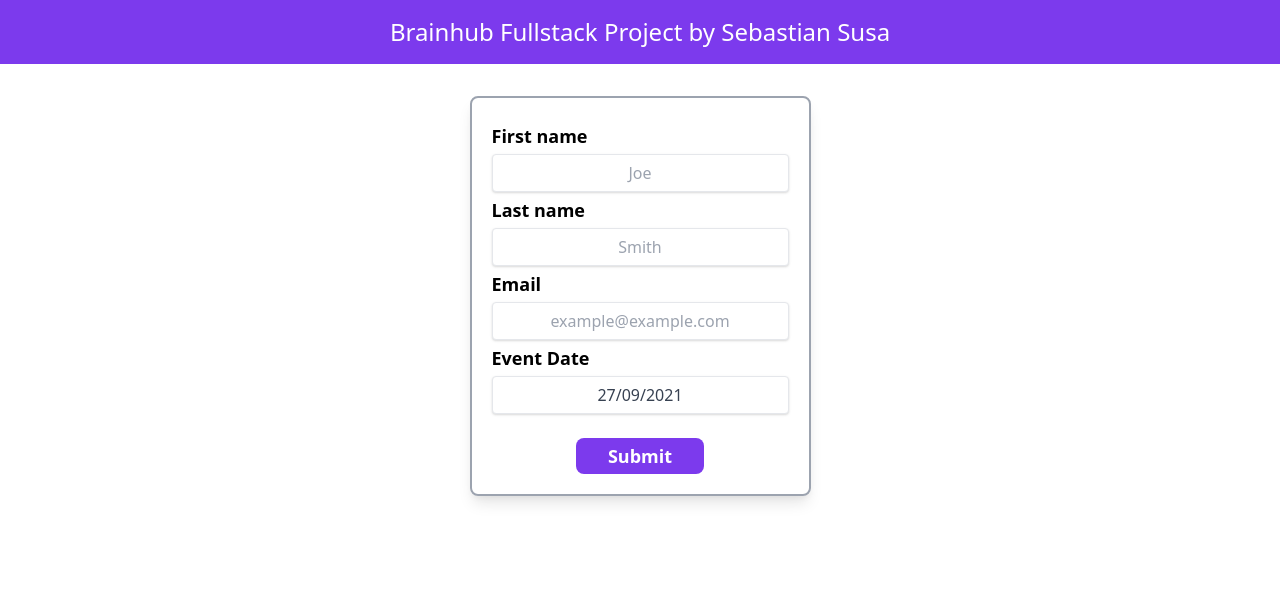
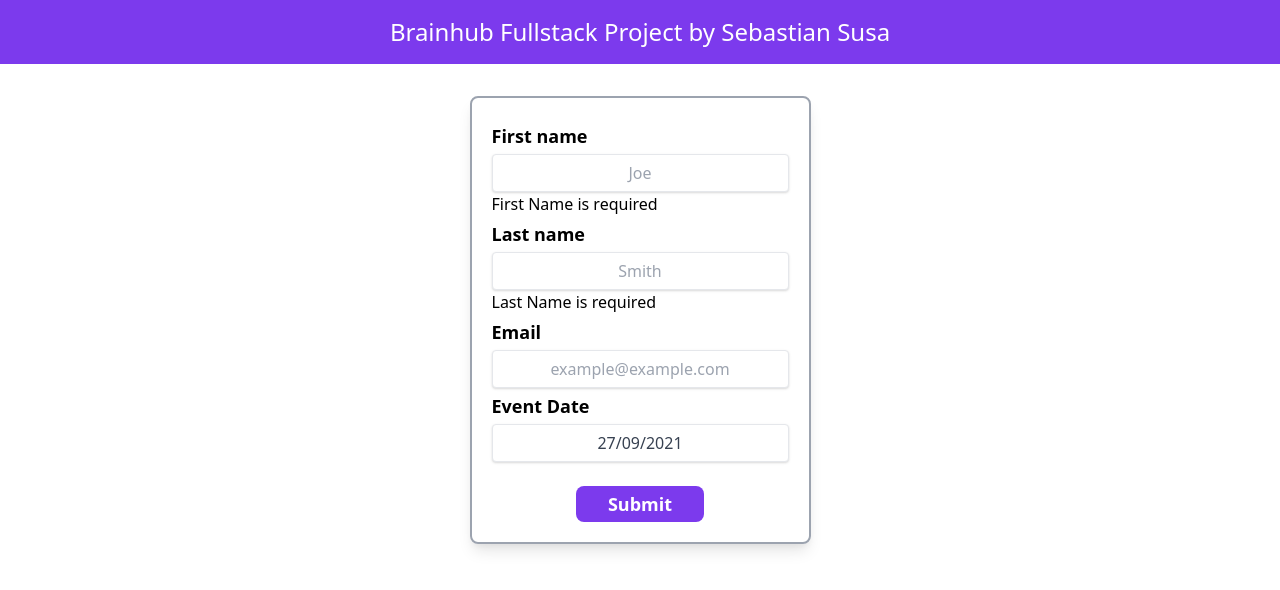
Before and after one commit to susu120/brainhub-fullstack-project, a React (Create React App) app in the folder client/: page / in a window 1280 px wide. Shown: the top 590 px of the page. Built offline with nearby package versions, Linux system fonts and the light colour scheme.

Commit message:
added front end validation

```diff
--- a/client/package.json
+++ b/client/package.json
@@ -4,7 +4,6 @@
   "private": true,
   "dependencies": {
     "@craco/craco": "^6.3.0",
-    "@hookform/resolvers": "^2.8.1",
     "@testing-library/jest-dom": "^5.14.1",
     "@testing-library/react": "^11.2.7",
     "@testing-library/user-event": "^12.8.3",
@@ -12,7 +11,6 @@
     "react": "^17.0.2",
     "react-datepicker": "^4.2.1",
     "react-dom": "^17.0.2",
-    "react-hook-form": "^7.16.1",
     "react-scripts": "4.0.3",
     "web-vitals": "^1.1.2",
     "yup": "^0.32.9"
--- a/client/src/components/Form.jsx
+++ b/client/src/components/Form.jsx
@@ -2,9 +2,7 @@ import React, { useState } from "react";
 import DatePicker from "react-datepicker";
 import "react-datepicker/dist/react-datepicker.css";
 import createEvent from "../api/createEvent";
-import { useForm } from "react-hook-form";
 import { eventSchema } from "../validation/EventValidation";
-import { yupResolver } from "@hookform/resolvers/yup";
 
 export default function Form() {
   const [firstName, setFirstName] = useState("");
@@ -19,14 +17,17 @@ export default function Form() {
     eventDate: eventDate,
   };
 
-  const { register, handleSubmit, errors } = useForm({
-    resolver: yupResolver(eventSchema),
+  const submitEvent = async (e) => {
+    e.preventDefault();
+    try {
+      const isValid = await eventSchema.validate(newEvent, {
+        abortEarly: false,
       });
-
-  const submitEvent = (e) => {
-    e.preventDefault();
-    //console.log(newEvent);
+      console.log(isValid);
       createEvent(newEvent);
+    } catch (err) {
+      console.log(err.errors);
+    }
   };
 
   return (
@@ -42,6 +43,7 @@ export default function Form() {
           className="text-center shadow appearance-none border rounded w-full py-2 px-8 text-gray-700 leading-tight focus:outline-none focus:shadow-outline"
           onChange={(e) => setFirstName(e.target.value)}
         />
+        {firstName.length === 0 ? "First Name is required" : null}
         <label htmlFor="lName" className="text-lg my-1 font-bold">
           Last name
         </label>
@@ -52,6 +54,7 @@ export default function Form() {
           className="text-center shadow appearance-none border rounded w-full py-2 px-8 text-gray-700 leading-tight focus:outline-none focus:shadow-outline"
           onChange={(e) => setLastName(e.target.value)}
         />
+        {lastName.length === 0 ? "Last Name is required" : null}
         <label htmlFor="email" className="text-lg my-1 font-bold">
           Email
         </label>
@@ -65,14 +68,13 @@ export default function Form() {
         <label htmlFor="email" className="text-lg my-1 font-bold">
           Event Date
         </label>
-        <label>
         <DatePicker
           className="text-center shadow appearance-none border rounded w-full py-2 px-8 text-gray-700 leading-tight focus:outline-none focus:shadow-outline"
           selected={eventDate}
           dateFormat="dd/MM/yyyy"
           onChange={(date) => setEventDate(date)}
         />
-        </label>
+        {eventDate === null ? "Event date is required" : null}
         <div className="flex items-center justify-center">
           <button
             onClick={submitEvent}
--- a/client/src/validation/EventValidation.js
+++ b/client/src/validation/EventValidation.js
@@ -1,8 +1,8 @@
 import * as yup from "yup";
 
 export const eventSchema = yup.object().shape({
-  firstName: yup.string().required,
-  lastName: yup.string().required,
-  email: yup.string().email().required,
-  eventDate: yup.string(),
+  firstName: yup.string().required(),
+  lastName: yup.string().required(),
+  email: yup.string().email().required(),
+  eventDate: yup.mixed().required(),
 });
```
Also changed, not shown: 1 other file (tests, documents, lock files or other folders). Lines whose indentation alone changed are shown as unchanged.
